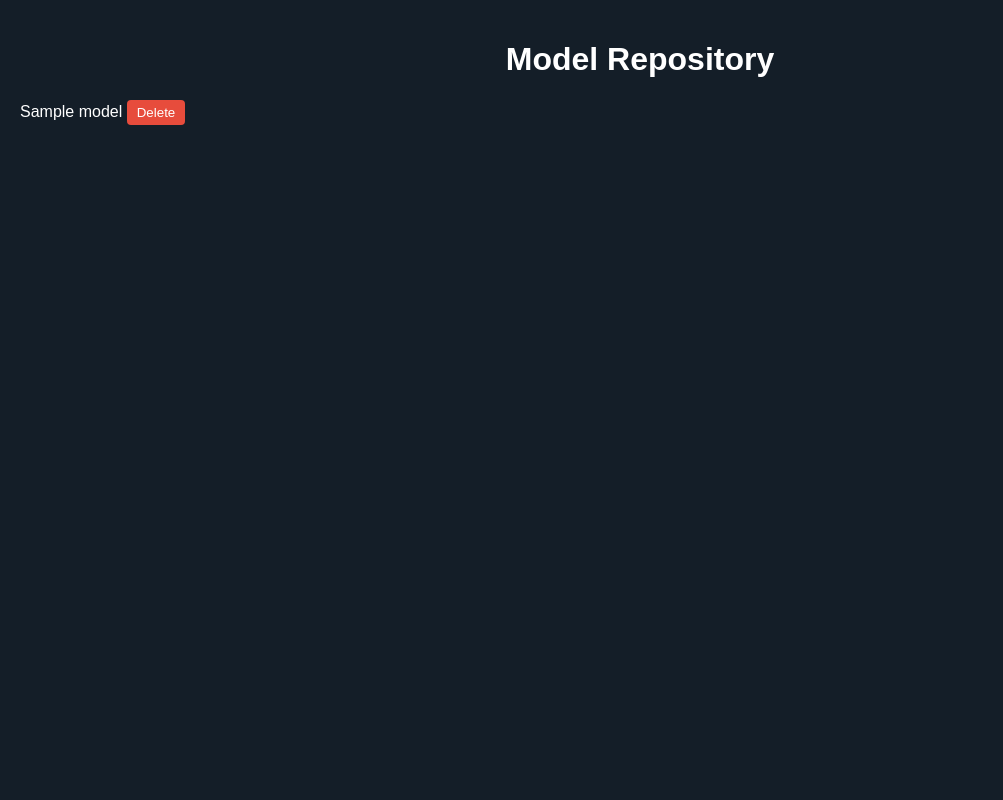
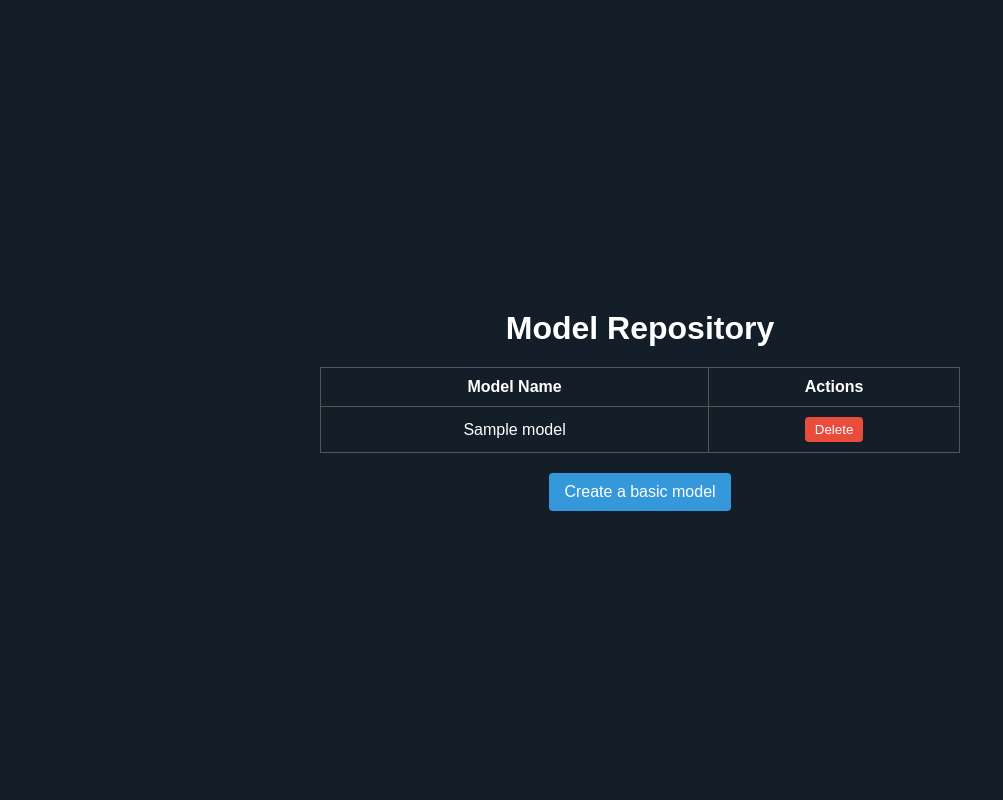
Before and after one commit to MrocznyZdzichu/ml, a FastAPI app: template mlops-services/ModelRepository/templates/index.html in a window 1280 px wide. Shown: the whole page, without its empty margins (0-1003 px from the left). Run offline with FastAPI, Linux system fonts and the light colour scheme; the template is opened without the code that fills it: most values are stand-ins (such as "Sample title", 1, 10 or a date in 2020).

Commit message:
Model repository UI tweaked

```diff
--- a/mlops-services/ModelRepository/app.py
+++ b/mlops-services/ModelRepository/app.py
@@ -12,10 +12,12 @@ _model_store_dir = "/app/model-repository"
 async def index(request: Request):
     if not os.path.exists(_model_store_dir):
         os.makedirs(_model_store_dir)
-    model_names = [name for name in os.listdir(_model_store_dir) if os.path.isdir(os.path.join(_model_store_dir, name))]
+    model_names = [
+        name for name in os.listdir(_model_store_dir)
+        if os.path.isdir(os.path.join(_model_store_dir, name)) and name != ".ipynb_checkpoints"
+    ]
 
     return templates.TemplateResponse("index.html", {"request": request, "model_names": model_names})
-
 
 @app.post("/delete-model/{model_name}")
 async def delete_model(model_name: str):
--- a/mlops-services/ModelRepository/templates/index.html
+++ b/mlops-services/ModelRepository/templates/index.html
@@ -9,21 +9,28 @@
             background-color: rgb(20, 30, 40);
             color: white;
             font-family: Arial, sans-serif;
+            display: flex;
+            justify-content: center;
+            align-items: center;
+            height: 100vh;
             margin: 0;
-            padding: 20px;
+        }
+        .container {
+            text-align: center;
+            width: 50%;
         }
         h1 {
+            margin-bottom: 20px;
+        }
+        table {
+            width: 100%;
+            border-collapse: collapse;
+            margin-top: 20px;
+        }
+        th, td {
+            padding: 10px;
+            border: 1px solid #555;
             text-align: center;
-        }
-        form {
-            display: inline;
-        }
-        ul {
-            list-style-type: none;
-            padding: 0;
-        }
-        li {
-            margin: 10px 0;
         }
         button {
             background-color: #e74c3c;
@@ -36,19 +43,43 @@
         button:hover {
             background-color: #c0392b;
         }
+        .create-button {
+            margin-top: 20px;
+            background-color: #3498db;
+            padding: 10px 15px;
+            font-size: 16px;
+        }
+        .create-button:hover {
+            background-color: #2980b9;
+        }
     </style>
 </head>
 <body>
+    <div class="container">
         <h1>Model Repository</h1>
-    <ul>
+        <table>
+            <thead>
+                <tr>
+                    <th>Model Name</th>
+                    <th>Actions</th>
+                </tr>
+            </thead>
+            <tbody>
                 {% for model in model_names %}
-            <li>
-                {{ model }}
+                    <tr>
+                        <td>{{ model }}</td>
+                        <td>
                             <form action="/delete-model/{{ model }}" method="post" style="display: inline;">
                                 <button type="submit">Delete</button>
                             </form>
-            </li>
+                        </td>
+                    </tr>
                 {% endfor %}
-    </ul>
+            </tbody>
+        </table>
+        <a href="http://localhost:5001">
+            <button class="create-button">Create a basic model</button>
+        </a>
+    </div>
 </body>
 </html>
```
Lines whose indentation alone changed are shown as unchanged.
